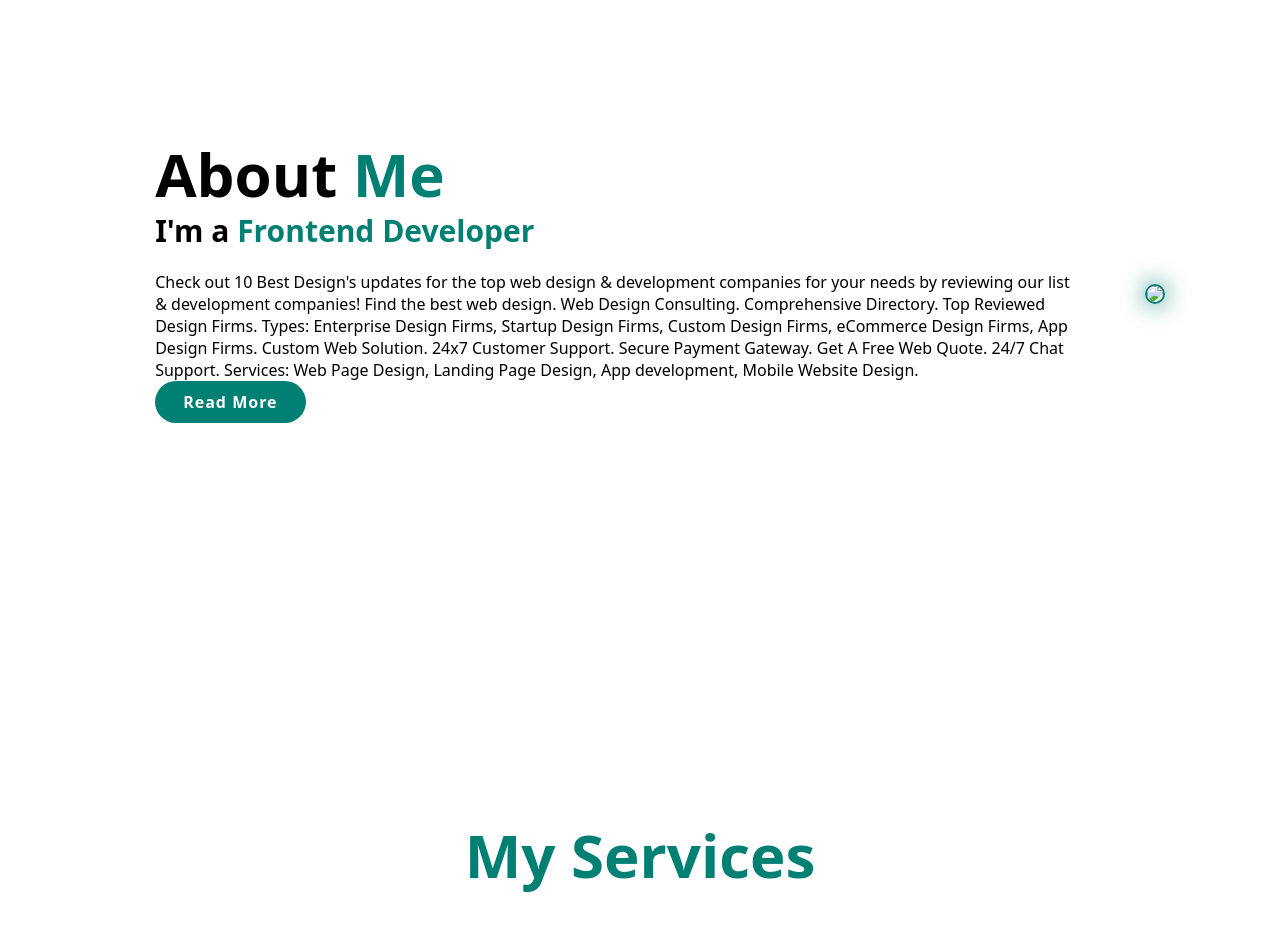
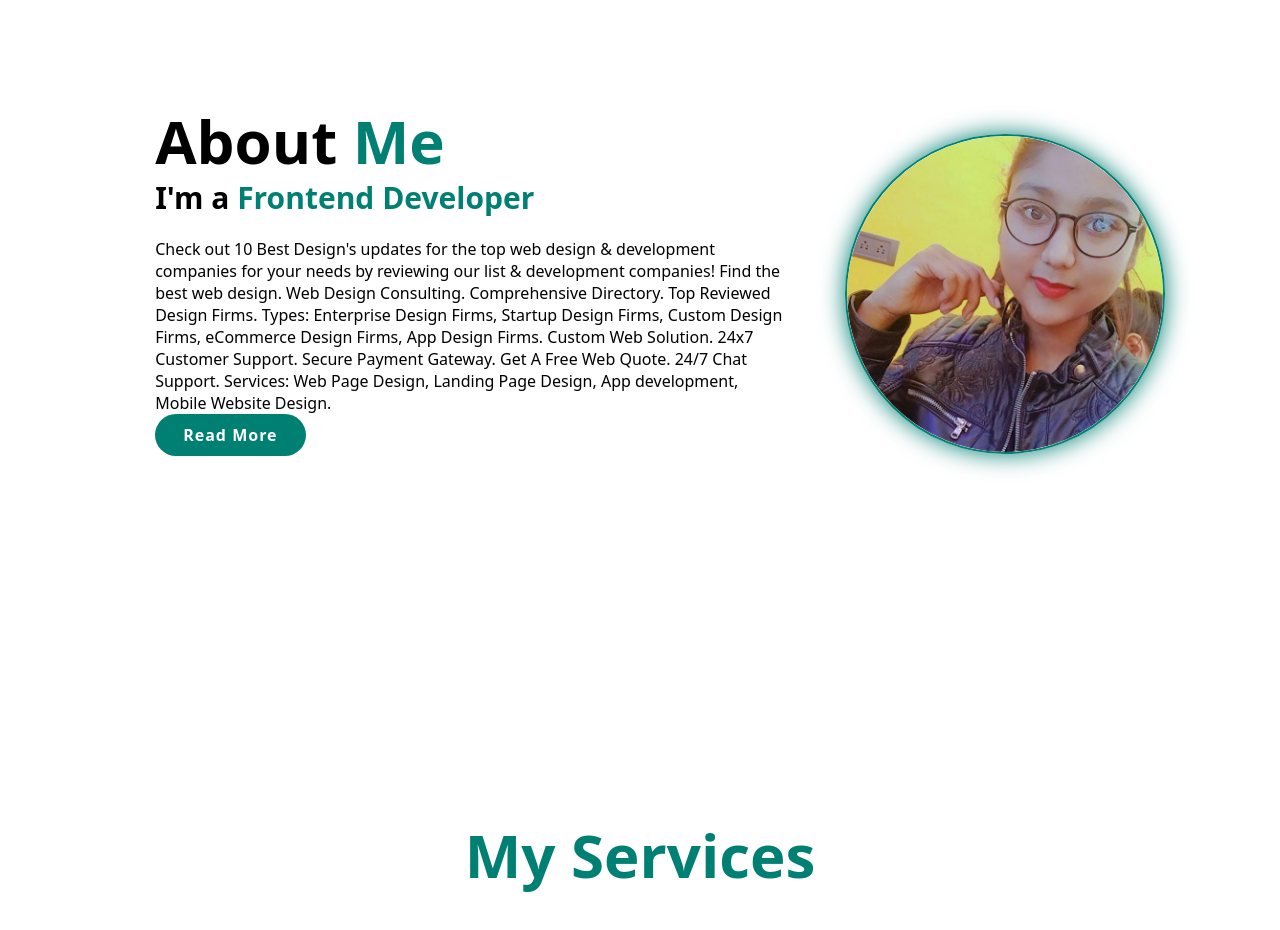
Before and after one commit to akanksha468/myPortfolio, a plain HTML site: page index.html in a window 1280 px wide. Shown: the part 1040-1970 px from the top of the page. Drawn offline with nearby package versions, Linux system fonts and the light colour scheme.

Commit message:
Update index.html

```diff
--- a/index.html
+++ b/index.html
@@ -58,7 +58,7 @@
                 Comprehensive Directory. Top Reviewed Design Firms. Types: Enterprise Design Firms, Startup Design Firms, Custom Design Firms, eCommerce Design Firms, App Design Firms. Custom Web Solution. 24x7 Customer Support. Secure Payment Gateway. Get A Free Web Quote. 24/7 Chat Support. Services: Web Page Design, Landing Page Design, App development, Mobile Website Design. <br><a href="#" class="btn">Read More</a></p>
         </div>
         <div class="about-img">
-            <img src="/AkankshaPortfolio/IMG-20201231-WA0177-modified.png">
+            <img src="IMG-20201231-WA0177-modified.png">
         </div>
     </section>
 
```
